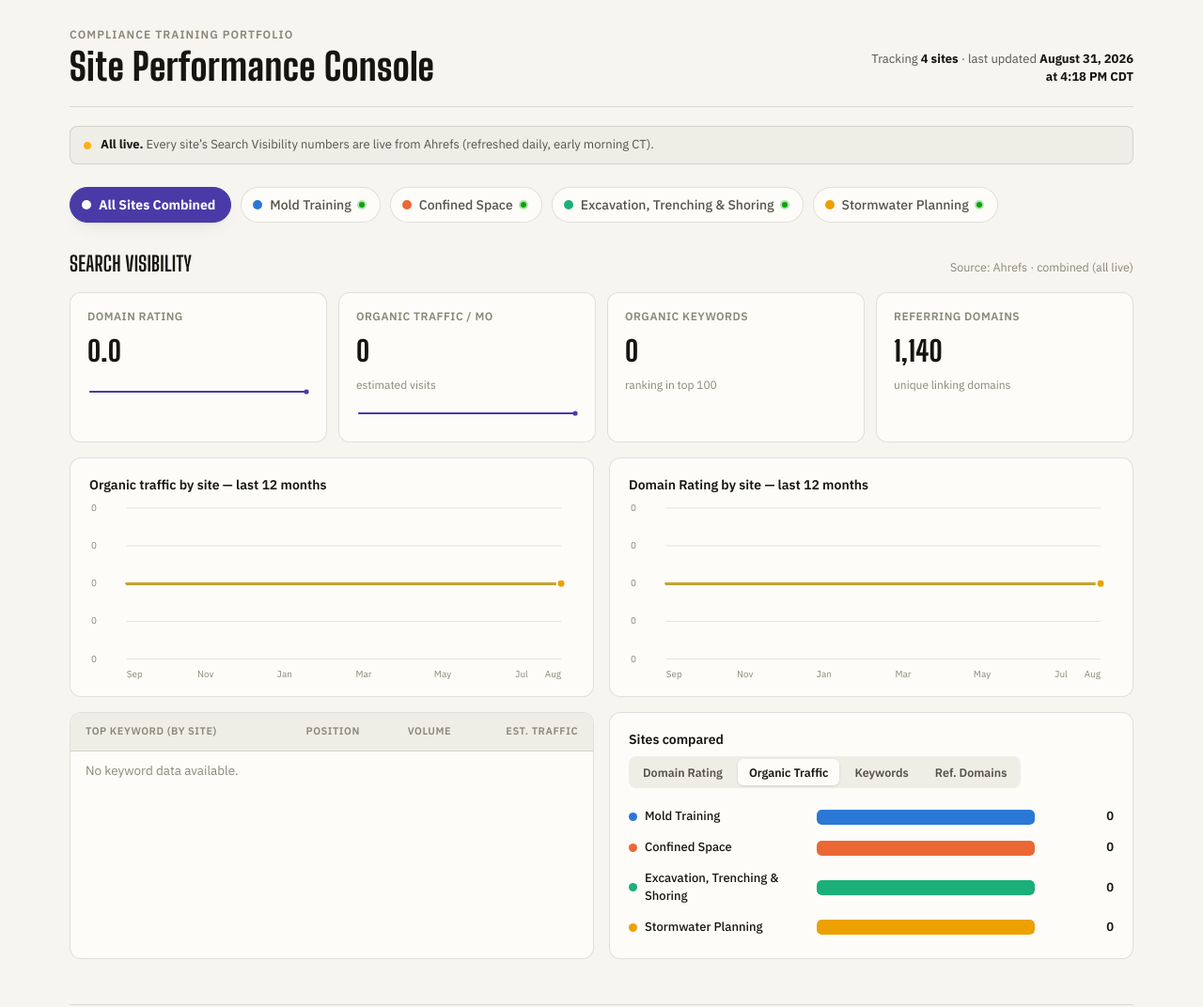
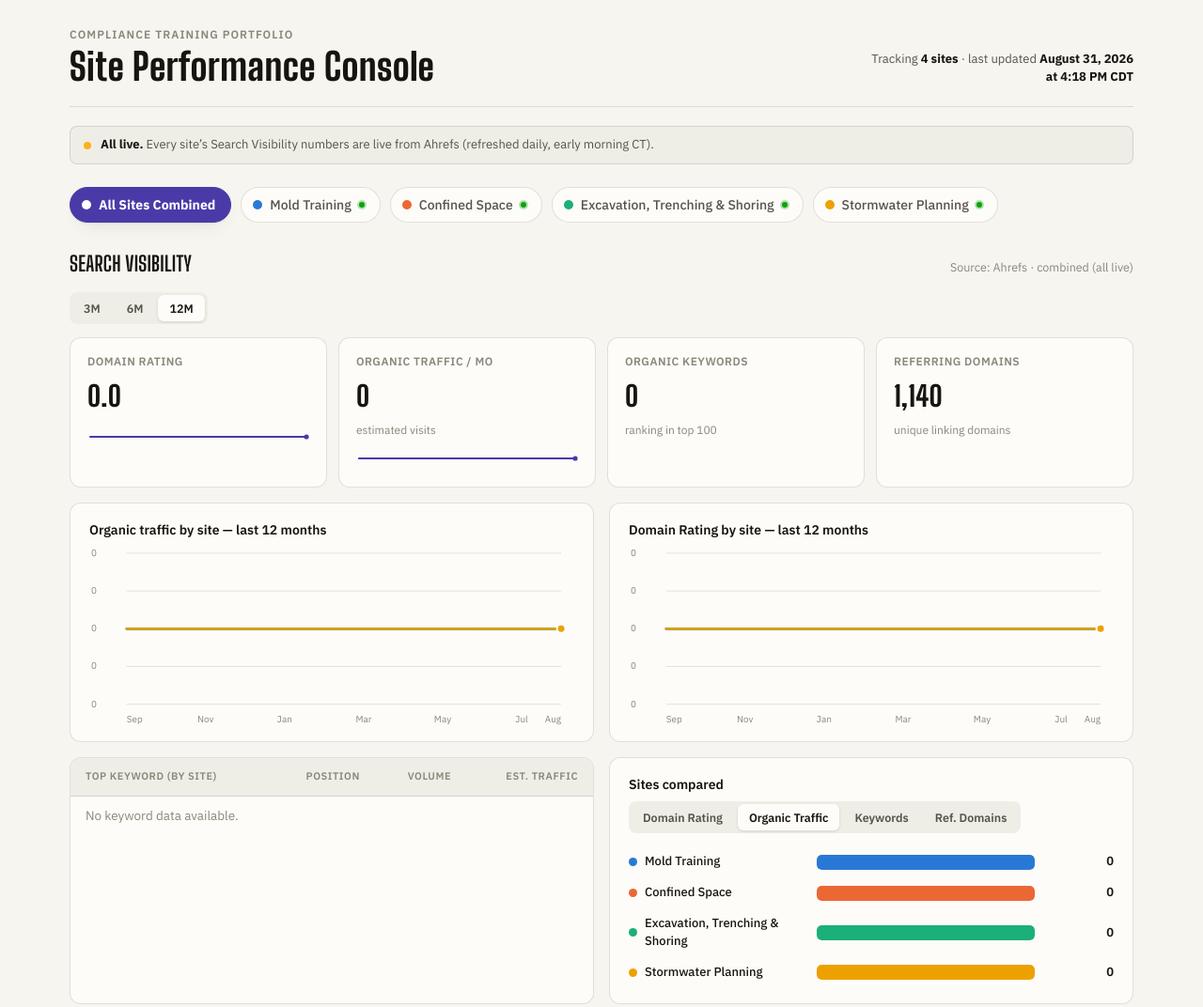
Before and after one commit to LJ-Web-Management/landingpages-analyticdashboard, a plain HTML site: page index.html in a window 1280 px wide. Shown: the top 1072 px of the page at 94% size. Drawn offline with Linux system fonts and the light colour scheme.

Commit message:
Add 3M/6M/12M date range filter to Search Visibility charts
New range tabs under the section header control both trend line
charts (single-site and All Sites Combined) and the KPI deltas/
sparklines, all slicing the same underlying 12-month trend data
client-side — no extra Ahrefs calls needed.

Also fixes a timezone bug in trailingMonths(): toLocaleDateString()
was defaulting to the viewer's local timezone, which could roll a
UTC month-boundary date back into the previous month depending on
where the browser is. Pinned to timeZone: "UTC" so month labels are
correct everywhere. This was invisible on the old fixed 12-month
view but broke visibly once a 3-month window isolated the effect.

```diff
--- a/index.html
+++ b/index.html
@@ -488,6 +488,7 @@
     <h2 id="seoHeading">Search Visibility</h2>
     <span class="section-note" id="seoSourceNote">Source: Ahrefs (sample)</span>
   </div>
+  <div class="metric-tabs" id="rangeTabs" role="tablist" aria-label="Date range"></div>
   <div class="kpi-grid" id="seoKpis"></div>
 
   <div class="chart-grid" style="margin-top:16px;" id="seoCharts"></div>
@@ -523,7 +524,7 @@
     d.setUTCDate(1);
     for (var i=n-1;i>=0;i--){
       var dt = new Date(Date.UTC(d.getUTCFullYear(), d.getUTCMonth()-i, 1));
-      out.push(dt.toLocaleDateString("en-US",{month:"short"}));
+      out.push(dt.toLocaleDateString("en-US",{month:"short", timeZone:"UTC"}));
     }
     return out;
   }
@@ -584,7 +585,15 @@
     }
   ];
 
-  var state = { active: "all" };
+  var state = { active: "all", range: 12 };
+
+  var RANGE_OPTIONS = [
+    { key: 3, label: "3M" },
+    { key: 6, label: "6M" },
+    { key: 12, label: "12M" }
+  ];
+  function sliceRange(arr, n){ return arr.slice(Math.max(0, arr.length - n)); }
+  function rangeLabel(n){ return "last " + n + " month" + (n===1?"":"s"); }
 
   /* ---------- helpers ---------- */
   function cssVar(name){ return getComputedStyle(document.documentElement).getPropertyValue(name).trim(); }
@@ -707,18 +716,20 @@
   function renderSeoKpis(data, color){
     var wrap = document.getElementById("seoKpis");
     wrap.innerHTML = "";
-    var d0 = data.seo.drTrend[0], d1 = data.seo.dr;
-    var t0 = data.seo.trafficTrend[0], t1 = data.seo.organicTraffic;
+    var drWindow = sliceRange(data.seo.drTrend, state.range);
+    var trafficWindow = sliceRange(data.seo.trafficTrend, state.range);
+    var d0 = drWindow[0], d1 = data.seo.dr;
+    var t0 = trafficWindow[0], t1 = data.seo.organicTraffic;
     var drDelta = d1 - d0;
     var trafficDelta = pct(t0, t1);
-    var drDeltaText = Math.abs(drDelta) > 0.05 ? (Math.abs(drDelta).toFixed(1) + " pts / 12mo") : null;
-    var trafficDeltaText = Math.abs(trafficDelta) > 0.05 ? (Math.abs(trafficDelta).toFixed(0) + "% / 12mo") : null;
+    var drDeltaText = Math.abs(drDelta) > 0.05 ? (Math.abs(drDelta).toFixed(1) + " pts / " + state.range + "mo") : null;
+    var trafficDeltaText = Math.abs(trafficDelta) > 0.05 ? (Math.abs(trafficDelta).toFixed(0) + "% / " + state.range + "mo") : null;
     var drSub = (data.liveSeo && data.seoAsOf) ? ("as of " + fmtAsOf(data.seoAsOf)) : null;
 
     wrap.appendChild(kpiTile("Domain Rating", data.seo.dr.toFixed(state.active==="all"?1:0),
-      drDeltaText, drDelta>=0?"up":"down", drSub, data.seo.drTrend, color));
+      drDeltaText, drDelta>=0?"up":"down", drSub, drWindow, color));
     wrap.appendChild(kpiTile("Organic Traffic / mo", fmtInt(data.seo.organicTraffic),
-      trafficDeltaText, trafficDelta>=0?"up":"down", "estimated visits", data.seo.trafficTrend, color));
+      trafficDeltaText, trafficDelta>=0?"up":"down", "estimated visits", trafficWindow, color));
     wrap.appendChild(kpiTile("Organic Keywords", fmtInt(data.seo.organicKeywords), null, null, "ranking in top 100"));
     wrap.appendChild(kpiTile("Referring Domains", fmtInt(data.seo.referringDomains), null, null, data.seo.referringDomainsNote || "unique linking domains"));
   }
@@ -732,6 +743,7 @@
   /* ---------- line chart with hover ---------- */
   function buildLineChart(container, series, opts){
     opts = opts || {};
+    var labels = opts.labels || MONTHS;
     var w = 520, h = 200, padL = 40, padR = 14, padT = 14, padB = 24;
     var innerW = w - padL - padR, innerH = h - padT - padB;
 
@@ -741,7 +753,7 @@
     var span = max - min || 1;
     min -= span*0.08; max += span*0.08;
 
-    function xAt(i){ return padL + (i/(MONTHS.length-1)) * innerW; }
+    function xAt(i){ return padL + (labels.length===1 ? 0.5 : i/(labels.length-1)) * innerW; }
     function yAt(v){ return padT + innerH - ((v-min)/(max-min)) * innerH; }
 
     var svgns = "http://www.w3.org/2000/svg";
@@ -768,12 +780,12 @@
     }
     function span_full(a,b){ return b-a; }
 
-    MONTHS.forEach(function(m, i){
-      if (i % (MONTHS.length > 8 ? 2 : 1) !== 0 && i !== MONTHS.length-1) return;
+    labels.forEach(function(m, i){
+      if (i % (labels.length > 8 ? 2 : 1) !== 0 && i !== labels.length-1) return;
       var t = document.createElementNS(svgns, "text");
       t.setAttribute("x", xAt(i)); t.setAttribute("y", h-4);
       t.setAttribute("class", "axis-label");
-      t.setAttribute("text-anchor", i===0 ? "start" : (i===MONTHS.length-1 ? "end" : "middle"));
+      t.setAttribute("text-anchor", i===0 ? "start" : (i===labels.length-1 ? "end" : "middle"));
       t.textContent = m;
       svg.appendChild(t);
     });
@@ -855,12 +867,12 @@
       var rect = svg.getBoundingClientRect();
       var scaleX = w / rect.width;
       var mx = (e.clientX - rect.left) * scaleX;
-      var idx = Math.round(((mx - padL) / innerW) * (MONTHS.length-1));
-      idx = Math.max(0, Math.min(MONTHS.length-1, idx));
+      var idx = Math.round(((mx - padL) / innerW) * (labels.length-1));
+      idx = Math.max(0, Math.min(labels.length-1, idx));
       var hx = xAt(idx);
       hoverLine.setAttribute("x1", hx); hoverLine.setAttribute("x2", hx);
       hoverLine.setAttribute("opacity","1");
-      var html = "<div style='font-weight:600;margin-bottom:3px;'>" + MONTHS[idx] + "</div>";
+      var html = "<div style='font-weight:600;margin-bottom:3px;'>" + labels[idx] + "</div>";
       series.forEach(function(s, si){
         var pt = s._pts[idx];
         hoverDots[si].setAttribute("cx", pt[0]); hoverDots[si].setAttribute("cy", pt[1]);
@@ -886,30 +898,39 @@
   function renderSeoCharts(data, color){
     var wrap = document.getElementById("seoCharts");
     wrap.innerHTML = "";
+    var labels = sliceRange(MONTHS, state.range);
+    var rangeText = rangeLabel(state.range);
 
     if (state.active === "all"){
       var card1 = el("div", "card");
-      card1.appendChild(el("div","card-title","Organic traffic by site — last 12 months"));
-      buildLineChart(card1, SITES.map(function(s){ return { name: s.name, color: cssVar(s.colorVar), values: s.seo.trafficTrend }; }),
-        { ariaLabel: "Organic traffic by site", yFormat: fmtInt });
+      card1.appendChild(el("div","card-title","Organic traffic by site — " + rangeText));
+      buildLineChart(card1, SITES.map(function(s){ return { name: s.name, color: cssVar(s.colorVar), values: sliceRange(s.seo.trafficTrend, state.range) }; }),
+        { ariaLabel: "Organic traffic by site", yFormat: fmtInt, labels: labels });
       wrap.appendChild(card1);
 
       var card2 = el("div", "card");
-      card2.appendChild(el("div","card-title","Domain Rating by site — last 12 months"));
-      buildLineChart(card2, SITES.map(function(s){ return { name: s.name, color: cssVar(s.colorVar), values: s.seo.drTrend }; }),
-        { ariaLabel: "Domain rating by site", yFormat: function(v){ return fmtFixed(v, 0); } });
+      card2.appendChild(el("div","card-title","Domain Rating by site — " + rangeText));
+      buildLineChart(card2, SITES.map(function(s){ return { name: s.name, color: cssVar(s.colorVar), values: sliceRange(s.seo.drTrend, state.range) }; }),
+        { ariaLabel: "Domain rating by site", yFormat: function(v){ return fmtFixed(v, 0); }, labels: labels });
       wrap.appendChild(card2);
     } else {
       var c1 = el("div","card");
-      c1.appendChild(el("div","card-title","Organic traffic <span class='unit'>— last 12 months</span>"));
-      buildLineChart(c1, [{ name: data.name, color: color, values: data.seo.trafficTrend }], { ariaLabel:"Organic traffic trend", yFormat: fmtInt });
+      c1.appendChild(el("div","card-title","Organic traffic <span class='unit'>— " + rangeText + "</span>"));
+      buildLineChart(c1, [{ name: data.name, color: color, values: sliceRange(data.seo.trafficTrend, state.range) }], { ariaLabel:"Organic traffic trend", yFormat: fmtInt, labels: labels });
       wrap.appendChild(c1);
 
       var c2 = el("div","card");
-      c2.appendChild(el("div","card-title","Domain Rating <span class='unit'>— last 12 months</span>"));
-      buildLineChart(c2, [{ name: data.name, color: color, values: data.seo.drTrend }], { ariaLabel:"Domain rating trend", yFormat: function(v){ return fmtFixed(v, 0); } });
+      c2.appendChild(el("div","card-title","Domain Rating <span class='unit'>— " + rangeText + "</span>"));
+      buildLineChart(c2, [{ name: data.name, color: color, values: sliceRange(data.seo.drTrend, state.range) }], { ariaLabel:"Domain rating trend", yFormat: function(v){ return fmtFixed(v, 0); }, labels: labels });
       wrap.appendChild(c2);
     }
+  }
+
+  function renderRangeTabs(){
+    renderMetricTabs(document.getElementById("rangeTabs"), RANGE_OPTIONS, state.range, function(key){
+      state.range = key;
+      render();
+    });
   }
 
   /* ---------- comparison bar charts (All Sites view) ---------- */
@@ -1068,6 +1089,7 @@
     }
     document.getElementById("seoSourceNote").textContent = seoNote;
 
+    renderRangeTabs();
     renderSeoKpis(data, color);
     renderSeoCharts(data, color);
     renderCompareCards();
```
